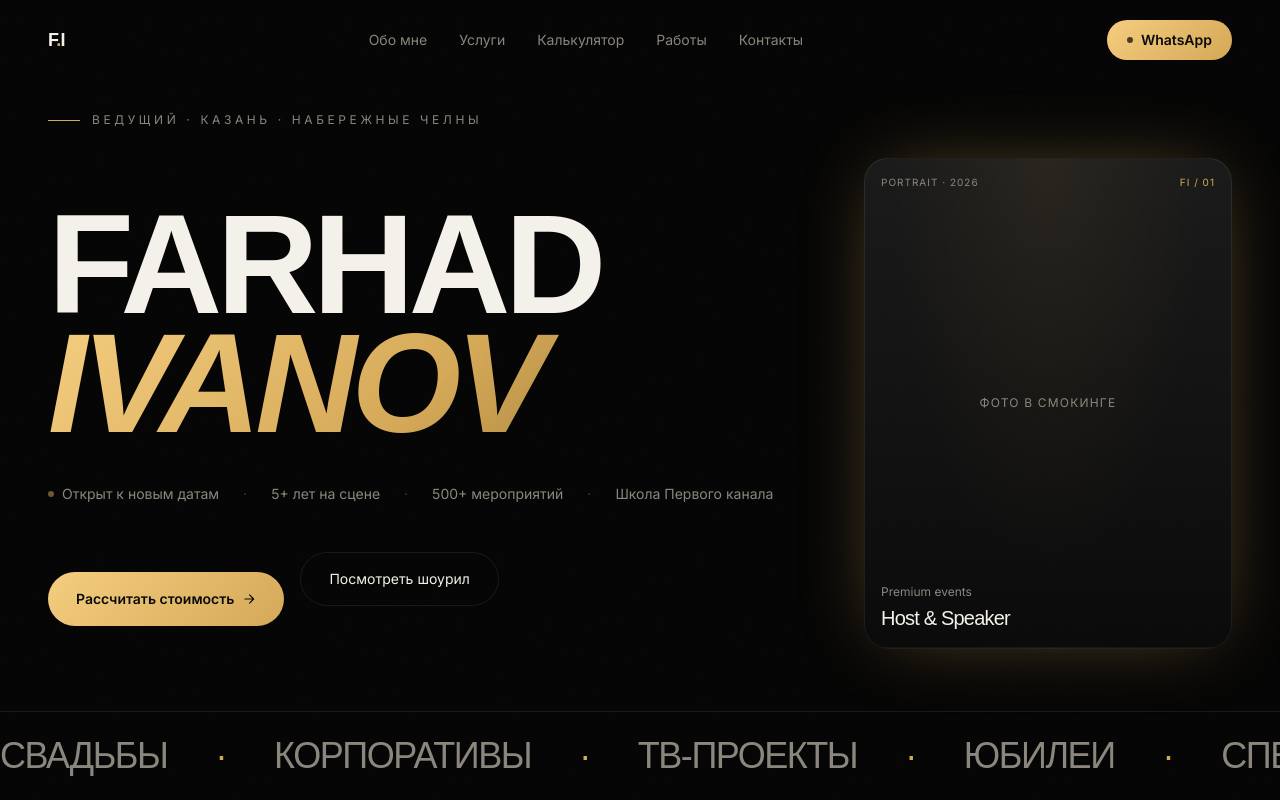
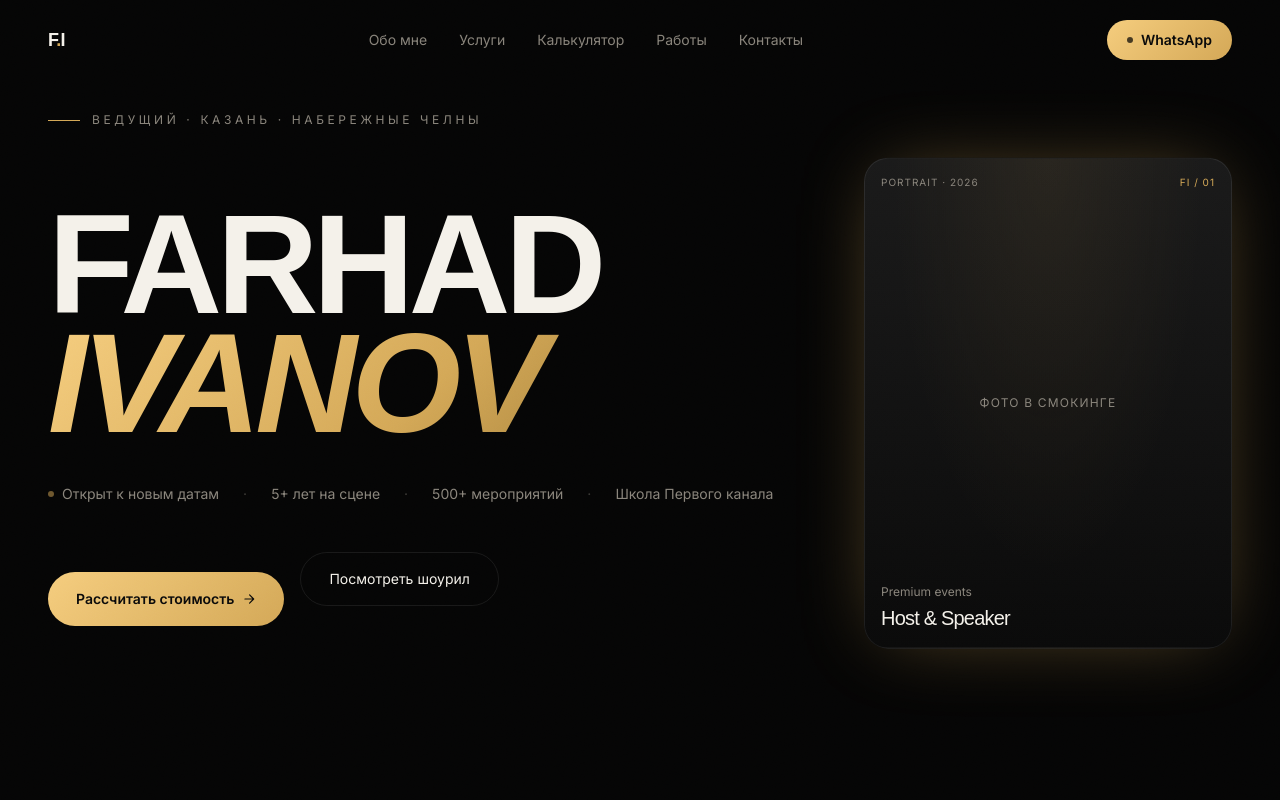
Before and after one commit to ueeet/farhad, a Next.js app: page / in a window 1280 px wide. Shown: the top 800 px of the page. Built offline with nearby package versions, Linux system fonts and the light colour scheme; a web font is replaced by a local one.

Commit message:
auto: update

```diff
--- a/src/components/Hero.tsx
+++ b/src/components/Hero.tsx
@@ -109,24 +109,6 @@ export function Hero() {
         </div>
       </div>
 
-      <div className="absolute bottom-0 left-0 right-0 overflow-hidden border-t border-line py-6 mt-20">
-        <div className="hero-marquee flex gap-12 whitespace-nowrap font-display text-2xl lg:text-4xl text-text-muted">
-          {Array.from({ length: 2 }).map((_, i) => (
-            <div key={i} className="flex gap-12">
-              <span>СВАДЬБЫ</span>
-              <span className="text-gold">·</span>
-              <span>КОРПОРАТИВЫ</span>
-              <span className="text-gold">·</span>
-              <span>ТВ-ПРОЕКТЫ</span>
-              <span className="text-gold">·</span>
-              <span>ЮБИЛЕИ</span>
-              <span className="text-gold">·</span>
-              <span>СПЕЦПРОЕКТЫ</span>
-              <span className="text-gold">·</span>
-            </div>
-          ))}
-        </div>
-      </div>
     </section>
   );
 }
```
